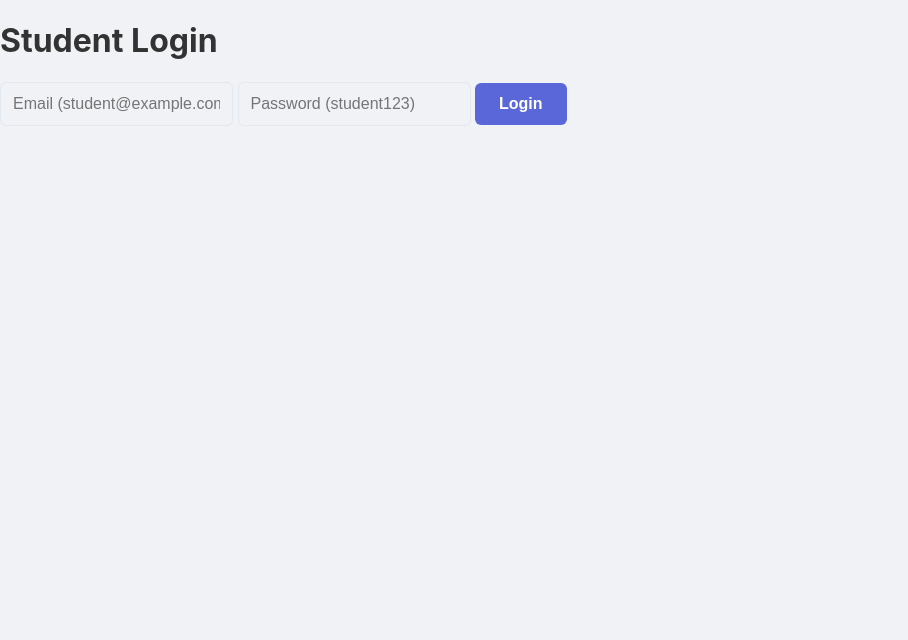
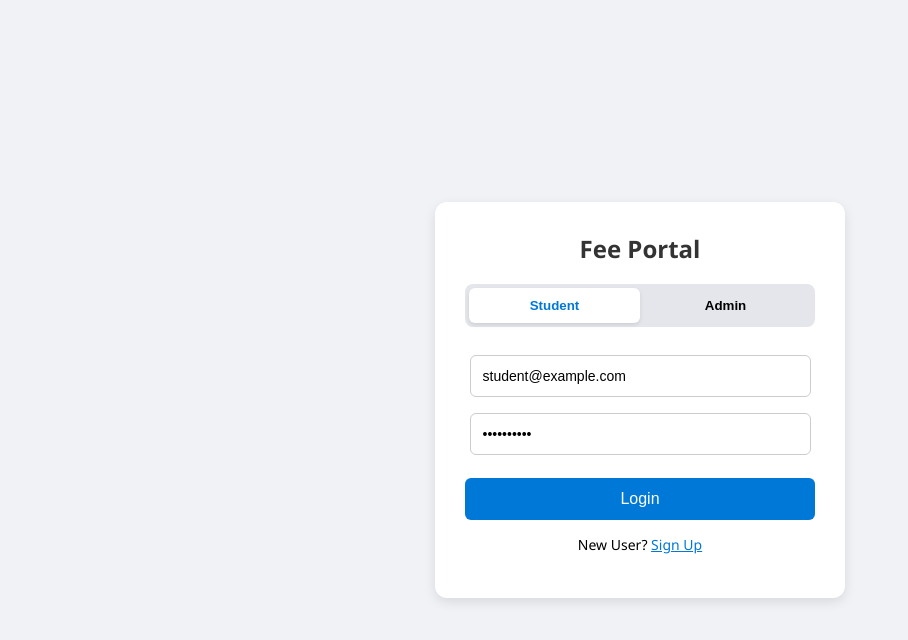
Before and after one commit to Tharunasri25/fee-payment-portal, a website: page public/index.html in a window 1280 px wide. Shown: the whole page, without its empty margins (0-908 px from the left). Drawn offline with Linux system fonts and the light colour scheme.

Commit message:
feat: Split Login UI for User and Admin

```diff
--- a/public/index.html
+++ b/public/index.html
@@ -3,46 +3,189 @@
 <head>
     <meta charset="UTF-8">
     <meta name="viewport" content="width=device-width, initial-scale=1.0">
-    <title>College Fee Portal</title>
-    <link rel="stylesheet" href="style.css">
-    <script src="https://checkout.razorpay.com/v1/checkout.js"></script>
+    <title>Fee Portal - Login</title>
+    <style>
+        body {
+            font-family: 'Segoe UI', Tahoma, Geneva, Verdana, sans-serif;
+            background-color: #f0f2f5;
+            display: flex;
+            justify-content: center;
+            align-items: center;
+            height: 100vh;
+            margin: 0;
+        }
+        .login-card {
+            background: white;
+            padding: 30px;
+            border-radius: 12px;
+            box-shadow: 0 4px 12px rgba(0,0,0,0.1);
+            width: 350px;
+            text-align: center;
+        }
+        .toggle-container {
+            display: flex;
+            background: #e4e6eb;
+            border-radius: 8px;
+            margin-bottom: 20px;
+            padding: 4px;
+        }
+        .toggle-btn {
+            flex: 1;
+            padding: 10px;
+            border: none;
+            background: transparent;
+            cursor: pointer;
+            font-weight: 600;
+            border-radius: 6px;
+            transition: all 0.3s;
+        }
+        .toggle-btn.active {
+            background: #ffffff;
+            color: #0078D7;
+            box-shadow: 0 2px 4px rgba(0,0,0,0.1);
+        }
+        input {
+            width: 90%;
+            padding: 12px;
+            margin: 8px 0;
+            border: 1px solid #ccc;
+            border-radius: 6px;
+            font-size: 14px;
+        }
+        button.action-btn {
+            width: 100%;
+            padding: 12px;
+            background-color: #0078D7;
+            color: white;
+            border: none;
+            border-radius: 6px;
+            font-size: 16px;
+            cursor: pointer;
+            margin-top: 15px;
+        }
+        button.action-btn:hover {
+            background-color: #005a9e;
+        }
+        .link {
+            color: #0078D7;
+            cursor: pointer;
+            font-size: 14px;
+            text-decoration: underline;
+        }
+        .hidden { display: none; }
+        .error { color: red; font-size: 13px; margin-top: 10px; display: none; }
+    </style>
 </head>
 <body>
 
-    <div id="login-section" class="container">
-        <h1>Student Login</h1>
-        <div class="form-group">
-            <input type="email" id="login-email" placeholder="Email (student@example.com)">
-            <input type="password" id="login-password" placeholder="Password (student123)">
-            <button id="login-btn">Login</button>
+    <div class="login-card">
+        <h2 style="margin-top: 0; color: #333;">Fee Portal</h2>
+
+        <div class="toggle-container">
+            <button id="btn-student" class="toggle-btn active" onclick="switchTab('student')">Student</button>
+            <button id="btn-admin" class="toggle-btn" onclick="switchTab('admin')">Admin</button>
         </div>
+
+        <div id="student-login">
+            <input type="email" id="stu-email" placeholder="Student Email" value="student@example.com">
+            <input type="password" id="stu-pass" placeholder="Password" value="student123">
+            <button class="action-btn" onclick="login('student')">Login</button>
+            <p style="margin-top: 15px; font-size: 14px;">
+                New User? <span class="link" onclick="showSignup()">Sign Up</span>
+            </p>
+        </div>
+
+        <div id="admin-login" class="hidden">
+            <input type="email" id="adm-email" placeholder="Admin Email" value="admin@college.edu">
+            <input type="password" id="adm-pass" placeholder="Password" value="admin123">
+            <button class="action-btn" onclick="login('admin')" style="background-color: #333;">Admin Login</button>
+        </div>
+
+        <div id="student-signup" class="hidden">
+            <h3 style="margin: 0 0 15px 0;">Create Account</h3>
+            <input type="text" placeholder="Full Name">
+            <input type="email" placeholder="Email Address">
+            <input type="password" placeholder="Create Password">
+            <button class="action-btn" onclick="mockSignup()">Sign Up</button>
+            <p style="margin-top: 15px; font-size: 14px;">
+                Have an account? <span class="link" onclick="switchTab('student')">Login</span>
+            </p>
+        </div>
+
+        <p id="error-msg" class="error"></p>
     </div>
 
-    <div id="dashboard-section" class="container" style="display:none;">
-        <div class="header">
-            <h2 id="welcome-msg">Welcome</h2>
-            <button id="logout-btn" style="background:red;">Logout</button>
-        </div>
+    <script>
+        function switchTab(role) {
+            document.getElementById('error-msg').style.display = 'none';
+            if(role === 'student') {
+                document.getElementById('student-login').classList.remove('hidden');
+                document.getElementById('admin-login').classList.add('hidden');
+                document.getElementById('student-signup').classList.add('hidden');
+                document.getElementById('btn-student').classList.add('active');
+                document.getElementById('btn-admin').classList.remove('active');
+            } else {
+                document.getElementById('student-login').classList.add('hidden');
+                document.getElementById('admin-login').classList.remove('hidden');
+                document.getElementById('student-signup').classList.add('hidden');
+                document.getElementById('btn-student').classList.remove('active');
+                document.getElementById('btn-admin').classList.add('active');
+            }
+        }
 
-        <div class="payment-container">
-            <h3>Pay Fees</h3>
-            <input type="number" id="amount" placeholder="Amount (INR)">
-            <button id="pay-btn">Pay Now via Razorpay</button>
+        function showSignup() {
+            document.getElementById('student-login').classList.add('hidden');
+            document.getElementById('student-signup').classList.remove('hidden');
+            document.getElementById('admin-login').classList.add('hidden');
+            document.getElementById('error-msg').style.display = 'none';
+        }
 
-            <h3>Upload Receipt</h3>
-            <input type="file" id="receipt-file">
-            <button id="upload-btn">Upload to Azure Blob</button>
-            <p id="upload-status"></p>
-        </div>
+        function mockSignup() {
+            alert("Account created successfully! Please login.");
+            switchTab('student');
+        }
 
-        <div class="chat-container">
-            <h3>Support Bot</h3>
-            <div id="chat-box" style="height:150px; overflow-y:scroll; border:1px solid #ccc; padding:10px;"></div>
-            <input type="text" id="user-input" placeholder="Type a word...">
-            <button id="send-btn">Send</button>
-        </div>
-    </div>
+        async function login(role) {
+            const errorEl = document.getElementById('error-msg');
+            let email, password;
 
-    <script src="script.js"></script>
+            if (role === 'student') {
+                email = document.getElementById('stu-email').value;
+                password = document.getElementById('stu-pass').value;
+            } else {
+                email = document.getElementById('adm-email').value;
+                password = document.getElementById('adm-pass').value;
+            }
+
+            try {
+                const res = await fetch('/login', {
+                    method: 'POST',
+                    headers: { 'Content-Type': 'application/json' },
+                    body: JSON.stringify({ email, password })
+                });
+                const data = await res.json();
+
+                if (data.success) {
+                    if (data.role !== role) {
+                        errorEl.innerText = "Wrong role selected for this email.";
+                        errorEl.style.display = 'block';
+                        return;
+                    }
+                    localStorage.setItem('user', JSON.stringify(data));
+                    if (data.role === 'admin') {
+                        window.location.href = 'admin.html';
+                    } else {
+                        window.location.href = 'dashboard.html';
+                    }
+                } else {
+                    errorEl.innerText = data.message;
+                    errorEl.style.display = 'block';
+                }
+            } catch (err) {
+                errorEl.innerText = "Server Error. Please try again.";
+                errorEl.style.display = 'block';
+            }
+        }
+    </script>
 </body>
 </html>
```
